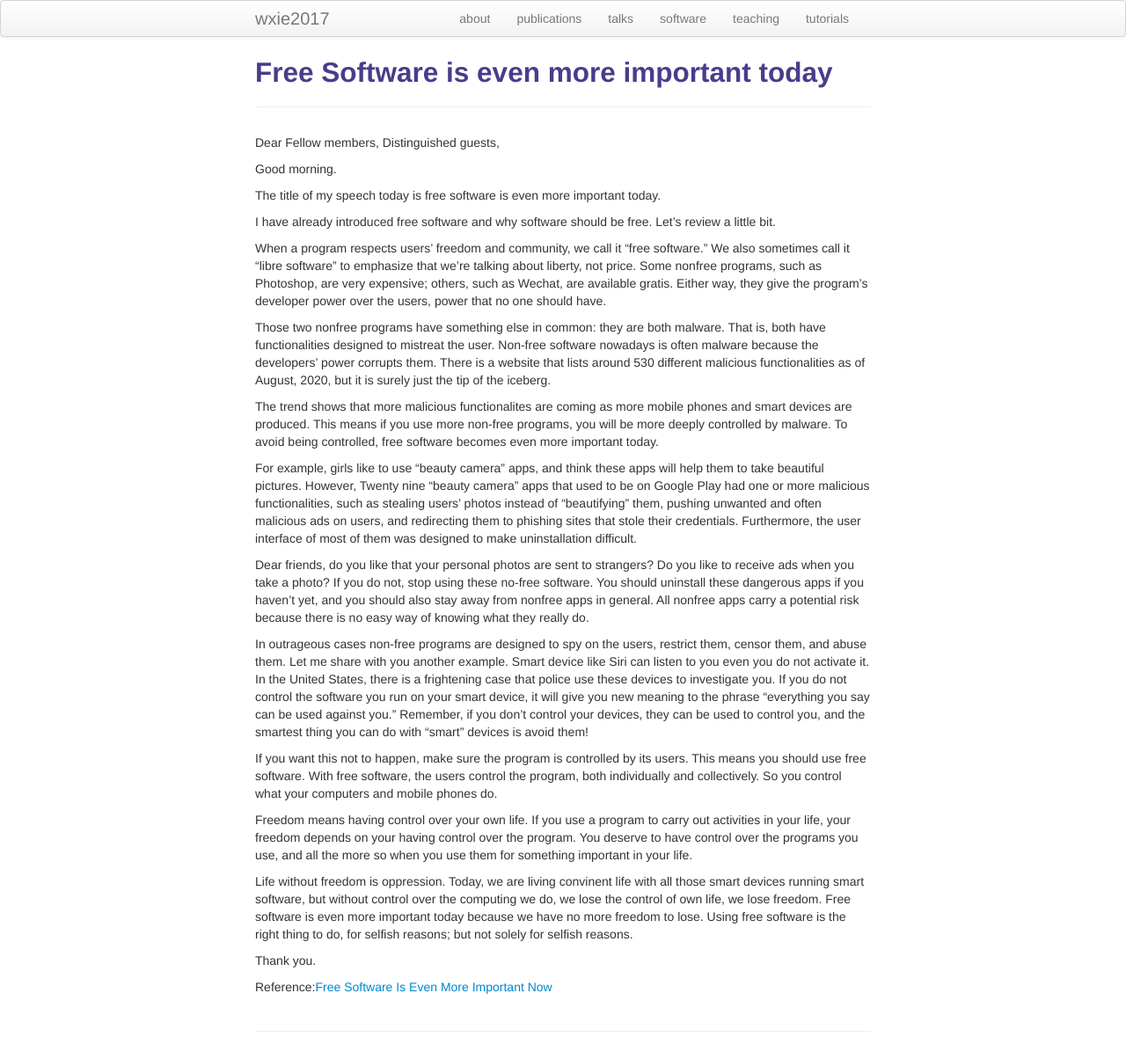
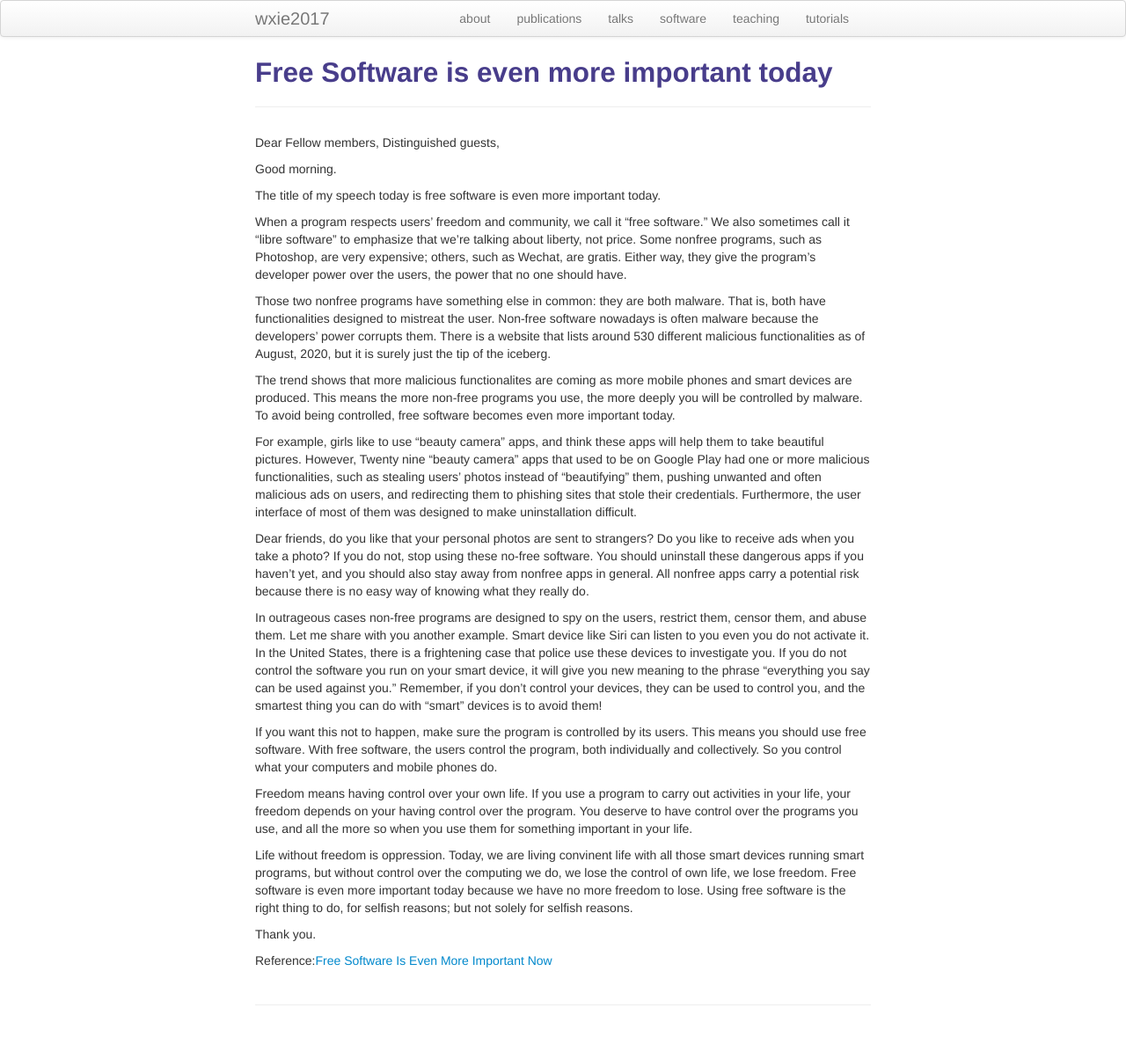
Before and after one commit to wxie2017/wxie2017.github.io, a Jekyll site: the page built from pages/speech/free_software_even_more_important.md, in a window 1280 px wide. Shown: the whole page at 88% size. Built offline with Jekyll 4.4.1, drawn with Linux system fonts in a browser that asks for light colours; after the commit the page ends 1174 px from its top, so only the background shows below that.

Commit message:
correct some mistakes

```diff
--- a/pages/speech/free_software_even_more_important.md
+++ b/pages/speech/free_software_even_more_important.md
@@ -12,14 +12,11 @@ Good morning.
 
 The title of my speech today is free software is even more important today.
 
-I have already introduced free software and why software should be free.
-Let's review a little bit.
-
 When a program respects users' freedom and community, we call it “free software.”
 We also sometimes call it “libre software” to emphasize that we're talking about
 liberty, not price. Some nonfree programs, such as Photoshop, are very expensive;
-others, such as Wechat, are available gratis. Either way, they give the program's
-developer power over the users, power that no one should have.
+others, such as Wechat, are gratis. Either way, they give the program's developer
+power over the users, the power that no one should have.
 
 Those two nonfree programs have something else in common: they are both malware. That is,
 both have functionalities designed to mistreat the user. Non-free software nowadays
@@ -28,8 +25,9 @@ around 530 different malicious functionalities as of August, 2020, but it is sur
 tip of the iceberg.
 
 The trend shows that more malicious functionalites are coming as more mobile phones and smart
-devices are produced. This means if you use more non-free programs, you will be more deeply
-controlled by malware. To avoid being controlled, free software becomes even more important today.
+devices are produced. This means the more non-free programs you use, the more deeply you will
+be controlled by malware. To avoid being controlled, free software becomes even more important
+today.
 
 For example, girls like to use "beauty camera" apps, and think these apps will help them to take
 beautiful pictures. However, Twenty nine “beauty camera” apps that used to be on Google Play
@@ -49,7 +47,7 @@ you do not activate it. In the United States, there is a frightening case that p
 to investigate you. If you do not control the software you run on your smart device, it will give you
 new meaning to the phrase "everything you say can be used against you." Remember, if you don't control
 your devices, they can be used to control you, and the smartest thing you can do with "smart" devices
-is avoid them!
+is to avoid them!
 
 If you want this not to happen, make sure the program is controlled by its users. This means you should
 use free software. With free software, the users control the program, both individually and collectively.
@@ -60,7 +58,7 @@ your life, your freedom depends on your having control over the program. You des
 over the programs you use, and all the more so when you use them for something important in your life.
 
 Life without freedom is oppression. Today, we are living convinent life with all those smart devices
-running smart software, but without control over the computing we do, we lose the control of own life,
+running smart programs, but without control over the computing we do, we lose the control of own life,
 we lose freedom. Free software is even more important today because we have no more freedom to lose.
 Using free software is the right thing to do, for selfish reasons; but not solely for selfish reasons.
 
```
